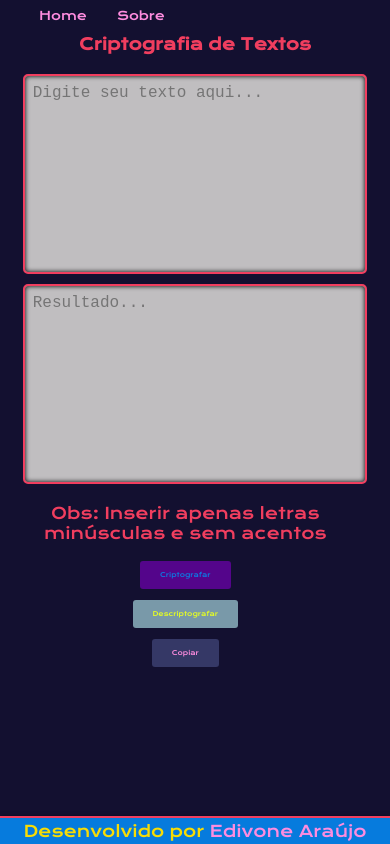
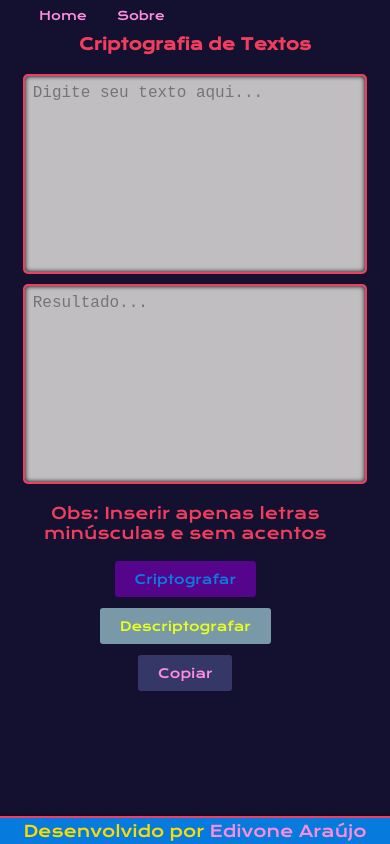
Before and after one commit to EdivoneAraujo/Decodificador-de-texto, a plain HTML site: page index.html in a window 390 px wide. Drawn offline with nearby package versions, Linux system fonts and the light colour scheme.

Commit message:
Update style.css

```diff
--- a/style.css
+++ b/style.css
@@ -219,7 +219,7 @@ a:hover {
 
     button {
         width: auto;
-        font-size: 0.8em;
+        font-size: 0.8rem;
     }
 
     .apresentacao__conteudo__texto {
```
